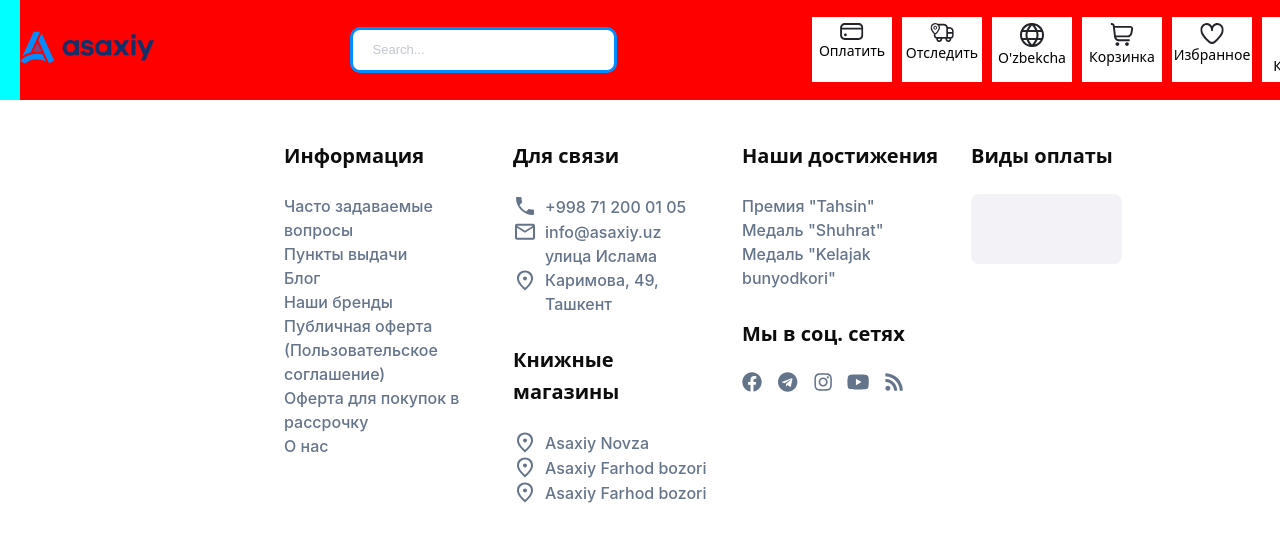
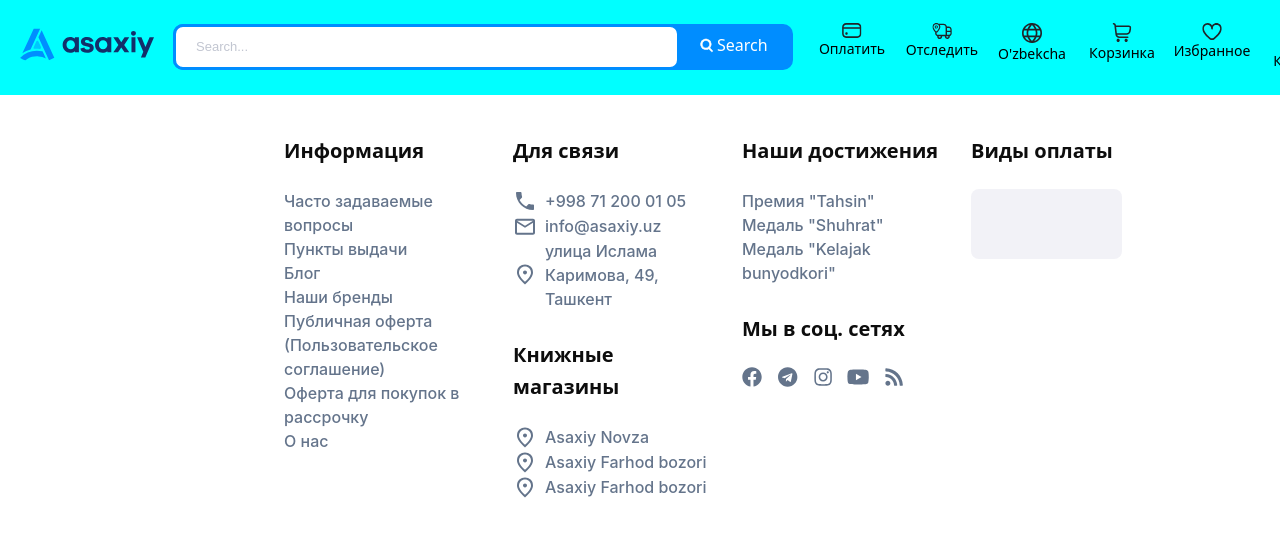
Before and after one commit to zednegr/asaxy, a React (Vite) app: page / in a window 1280 px wide. Shown: the top 542 px of the page. Built offline with nearby package versions, Linux system fonts and the light colour scheme.

Commit message:
zed navbar edit

```diff
--- a/src/components/header/header.jsx
+++ b/src/components/header/header.jsx
@@ -6,6 +6,7 @@
 import Cart from "../../assets/svg/nav-cart.svg"
 import Like from "../../assets/svg/nav-like.svg"
 import User from "../../assets/svg/nav-user.svg"
+import SearchIcon from "../../assets/svg/search-icon.svg"
 
 
 function Header() {
@@ -29,6 +30,13 @@
 
                             <input className='nav-search' type="text" placeholder='Search...' />
 
+                            <div className="search-btn">
+
+                                <a className='search-link' href="#">Search</a>
+                                <img className='search-icon' width={'19px'} src={SearchIcon} alt="icon" />
+
+                            </div>
+
                         </form>
 
                         <div className="icons">
--- a/src/components/header/header.scss
+++ b/src/components/header/header.scss
@@ -3,14 +3,22 @@
 }
 
 .navbar {
-    background-color: red;
     display: flex;
     justify-content: space-between;
     align-items: center;
     padding: 17px 0 18px 0;
 
+    form {
+        width: 620px;
+        height: 46px;
+        display: flex;
+        gap: 15px;
+        background-color: #008DFF;
+        border-radius: 10px;
+    }
+
     .nav-search {
-        width: 267px;
+        width: 507px;
         height: 40px;
         outline: none;
         border: 3px solid #008DFF;
@@ -20,6 +28,27 @@
         font-weight: 400;
         color: #87898d;
 
+    }
+
+    .search-link {
+        padding: 9px 22px;
+        background-color: #008DFF;
+        border-radius: 0px 10px 10px 0px;
+        color: #fff;
+        font-size: 16px;
+        font-weight: 400;
+        line-height: 24px;
+        text-align: end;
+    }
+
+    .search-btn {
+        position: relative;
+    }
+
+    .search-icon {
+        position: absolute;
+        top: 12px;
+        left: 2px;
     }
 
     .nav-search::-webkit-input-placeholder {
@@ -41,12 +70,11 @@
             display: flex;
             flex-direction: column;
             align-items: center;
-            background-color: #fff;
             cursor: pointer;
             padding: 6px 10px;
 
             img {
-                width: 24px;
+                width: 20px;
             }
         }
     }
```
Also changed, not shown: src/assets/svg/search-icon.svg (added).
